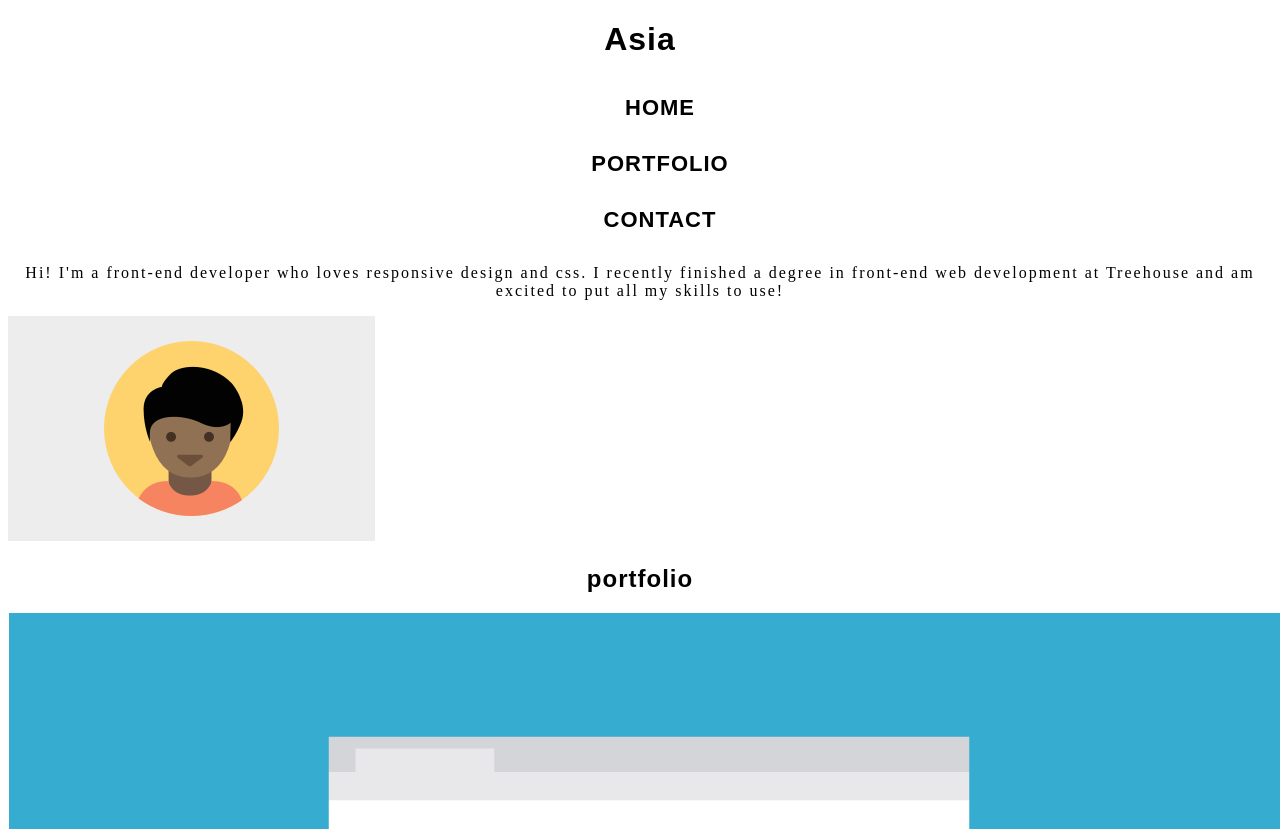
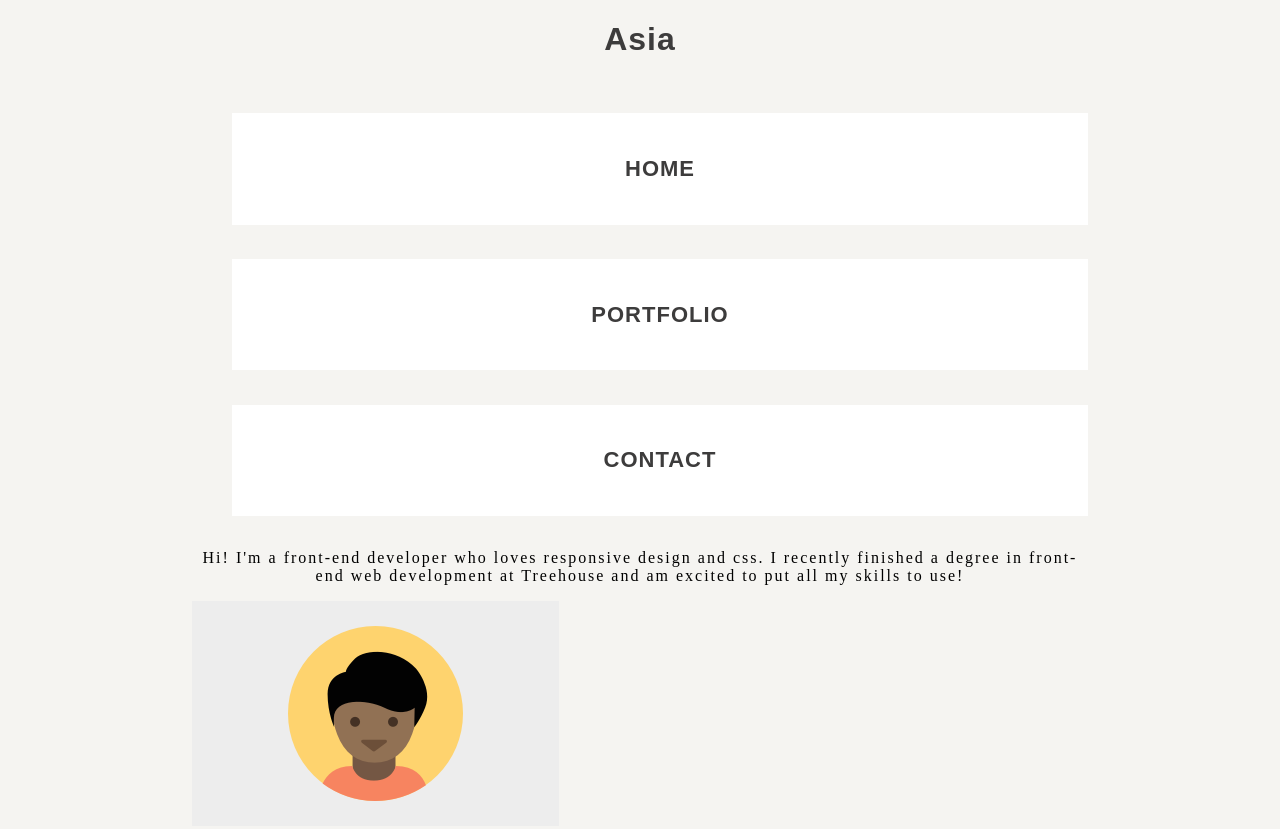
Before and after one commit to alaguio/project-2, a plain HTML site: page index.html in a window 1280 px wide. Shown: the top 829 px of the page. Drawn offline with Linux system fonts and the light colour scheme; a web font is replaced by a local one.

Commit message:
Update project2.css

```diff
--- a/project2.css
+++ b/project2.css
@@ -6,10 +6,14 @@
 }
 
 /* ------ Base Styles (display, font,  color) */
+* {
+    background-color: rgb(245, 244, 241);
+}
 h1, h2, h3, li{
     font-family: forma-djr-display, sans-serif;
     letter-spacing: 1px;
     text-align: center;
+    color: rgb(61, 60, 60);
 }
 li {
     font-size: 22px;
@@ -30,12 +34,29 @@ p {
 }
 
 /* ------ Main Styles (padding, margin, width, align) */
+#wrapper{
+    display: flexbox;
+}
 #nav {
     display: flex;
     flex-direction: column;
 }
 .item {
-    padding: 12px;
-    margin: 3px;
+    padding: 5%;
+    margin: 2% 0%;
+}
+body {
+    width: 70%;
+    margin: 0 auto;
+}
+img {
+    max-width: 100%;
+}
+.child {
+    display: flexbox;
+}
+header {
+    display: flex;
+    justify-content: center;
 }
 /* ------ Media Queries */
```
